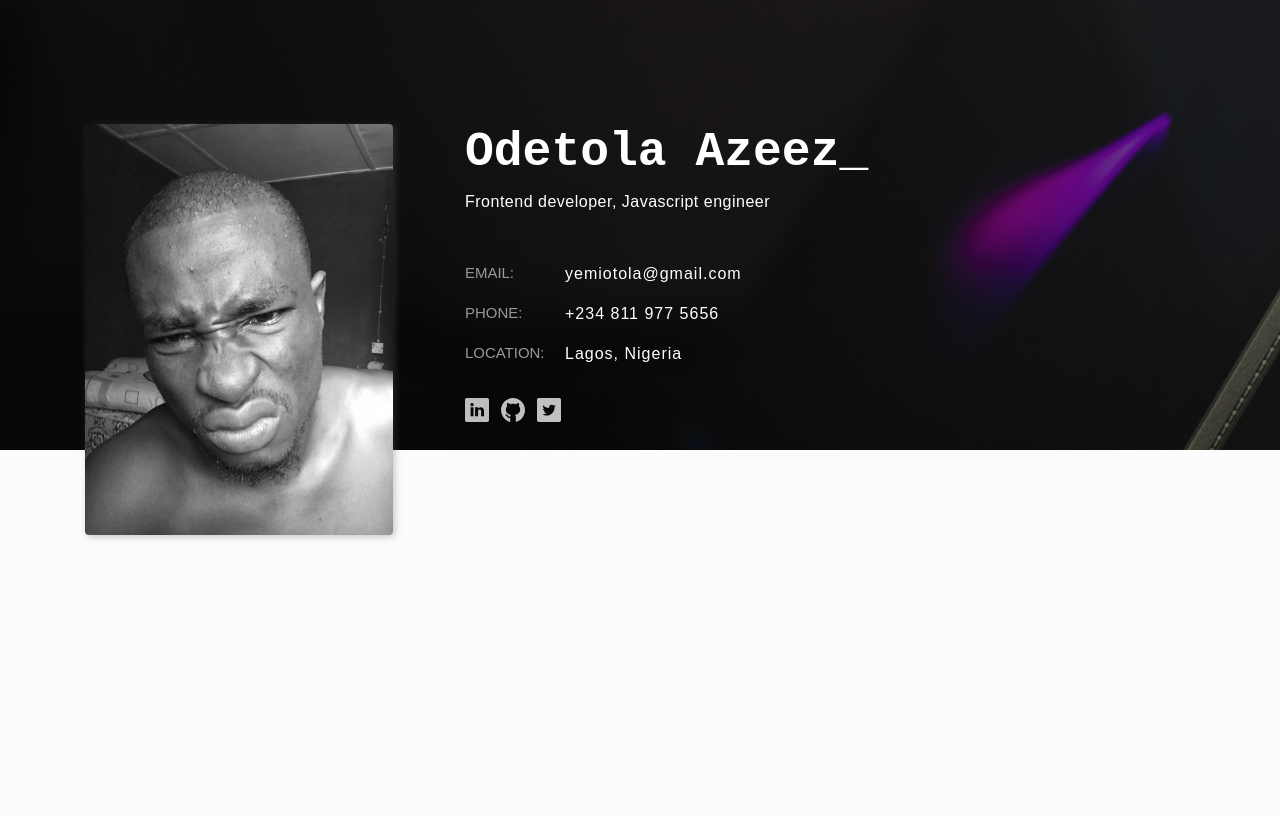
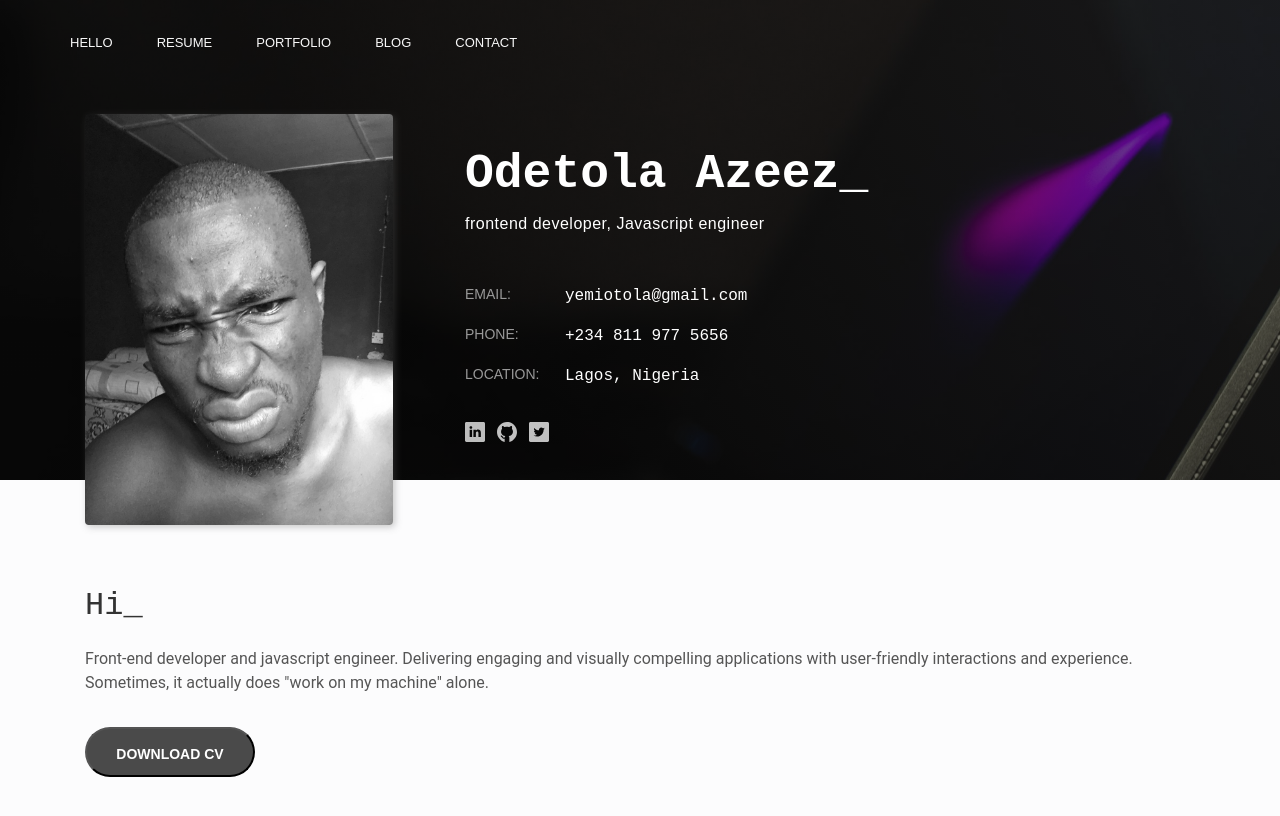
Before and after one commit to yemiOdetola/portfolio, a React (Create React App) app: page / in a window 1280 px wide. Shown: the top 816 px of the page. Built offline with nearby package versions, Linux system fonts and the light colour scheme.

Commit message:
hello...

```diff
--- a/src/assets/styles/shared.scss
+++ b/src/assets/styles/shared.scss
@@ -1,5 +1,5 @@
 body {
-    font-family: Roboto Mono, sans-serif;
+    font-family: "Roboto Mono", sans-serif;
     color: #333;
     background-color: rgb(252, 252, 253);
 }
@@ -13,12 +13,40 @@ body {
     display: none !important;
 }
 
-.banner {
+.section-header {
+  font-size: 2rem;
+  font-family: Roboto Mono,monospace;
+  line-height: 43px;
+  margin-bottom: 1.25rem;
+}
+
+.primary {
+  margin-top: 1rem;
+  background-color: #4a4a4a;
+  height: 50px;
+  color: #fff;
+  border-radius: 25px;
+  font-size: 14px;
+  padding: 15px;
+  min-width: 170px;
+  text-align: center;
+  display: inline-block;
+  font-weight: 600;
+  overflow: hidden;
+  text-transform: uppercase;
+  &:hover {
+    background-color: #575757;
+    text-decoration: none;
+  }
+}
+
+.header {
   background-image: url('../images/banner.jpg');
   background-repeat: no-repeat;
   background-size: cover;
-  max-height: 450px;
+  max-height: 480px;
   width: 100%;
+  margin-bottom: 4rem;
   &:before {
     content: "";
     position: absolute;
@@ -27,13 +55,13 @@ body {
     right: 0;
     z-index: 0;
     background: linear-gradient(54deg,rgba(0, 0, 0, 0.705) 34%,rgba(26, 25, 25, 0.425));
-    max-height: 450px;
+    max-height: 480px;
   }
+
   .main-details {
-    padding-top: 80px;
     .profile-img {
       position: relative;
-      top: 2.75rem;
+      top: 0.75rem;
       img {
         width: 88%;
         height: auto;
@@ -51,7 +79,7 @@ body {
         .name {
           font-size: 3rem;
           font-weight: 600;
-          font-family: Roboto Mono,monospace;
+          font-family: Roboto Mono, monospace;
         }
         .spec {
           letter-spacing: 0.5px;
@@ -66,11 +94,10 @@ body {
           color: #999;
           text-transform: uppercase;
           font-weight: 500;
-          font-size: 0.935rem;
+          font-size: 0.875rem;
         }
         .value {
-          letter-spacing: 1px;
-          font-weight: 300;
+          font-family: "Roboto Mono", monospace;
         }
       }
       .socials {
@@ -82,7 +109,8 @@ body {
           opacity: 0.75;
           margin-right: 0.75rem;
           img {
-            width: 1.5rem;
+            width: 20px;
+            height: 20px;
           }
           &:hover {
             text-decoration: none;
@@ -93,3 +121,36 @@ body {
     }
   }
 }
+
+.nav-items {
+  z-index: 1;
+  margin: 2rem 0;
+  ul {
+    padding-left: 0;
+    display: flex;
+    justify-content: flex-start;
+    li {
+      list-style: none;
+      line-height: 22px;
+      padding-right: 2.75rem;
+      font-size: 0.8125rem;
+      a {
+        color: #f9f9f9;
+        text-transform: uppercase;
+        transition: all 0.125s;
+        &:hover {
+          text-decoration: none;
+          opacity: 0.6;
+        }
+      }
+    }
+  }
+}
+
+.hello {
+  padding: 2.5rem 0;
+  .description {
+    color: #555;
+    font-family: Roboto, sans-serif;
+  }
+}
--- a/src/components/Banner.js
+++ b/src/components/Header.js
@@ -1,18 +1,12 @@
 import React from 'react';
 import { profile } from '../constants/user';
+import NavBar from './NavBar';
 // Banner-bg by Jared Brashier on Unsplash
-export default function Banner() {
-  // renderData = (data) => {
-  //   return (
-  //     <div className="each-data">
-  //       <div className="name">location</div>
-  //       <div className="value">{profile.location}</div>
-  //     </div>
-  //   )
-  // }
+export default function Header() {
   console.log(profile);
   return (
-    <header className="banner">
+    <header className="header">
+      <NavBar />
       <div className="main-details">
         <div className="container">
           <div className="row">
--- /dev/null
+++ b/src/components/Hello.js
@@ -0,0 +1,16 @@
+import React from 'react'
+
+export default function Hello() {
+  return (
+
+    <section className="container">
+      <div className="hello">
+        <h2 className="section-header">Hi_</h2>
+        <p className="description">
+          Front-end developer and javascript engineer. Delivering engaging and visually compelling applications with user-friendly interactions and experience. Sometimes, it actually does "work on my machine" alone.
+      </p>
+        <button className="primary">Download CV</button>
+      </div>
+    </section>
+  )
+}
--- /dev/null
+++ b/src/components/NavBar.js
@@ -0,0 +1,31 @@
+import React from 'react';
+
+export default function NavBar() {
+  return (
+    <div className="nav-bar">
+      <div className="container">
+        <div className="row">
+          <nav className="nav-items desktop">
+            <ul>
+              <li className="nav-item">
+                <a href="#hello">hello</a>
+              </li>
+              <li className="nav-item">
+                <a href="#resume">resume</a>
+              </li>
+              <li className="nav-item">
+                <a href="#portfolio">portfolio</a>
+              </li>
+              <li className="nav-item">
+                <a href="#blog">blog</a>
+              </li>
+              <li className="nav-item">
+                <a href="#contact">contact</a>
+              </li>
+            </ul>
+          </nav>
+        </div>
+      </div>
+    </div>
+  )
+}
--- a/src/constants/user.js
+++ b/src/constants/user.js
@@ -1,6 +1,6 @@
 const profile = {
   name: 'Odetola Azeez_',
-  spec: 'Frontend developer, Javascript engineer',
+  spec: 'frontend developer, Javascript engineer',
   email: 'yemiotola@gmail.com',
   phone: '+234 811 977 5656',
   location: 'Lagos, Nigeria',
--- a/src/pages/Profile.js
+++ b/src/pages/Profile.js
@@ -1,12 +1,13 @@
 import React from 'react';
-import Banner from '../components/Banner';
+import Header from '../components/Header';
+import Hello from '../components/Hello';
 
 export default function Profile() {
   return (
     <>
-      <Banner />
-      <div className="container">
-      </div>
+      <Header />
+      <Hello />
+      <hr />
     </>
   )
 }
```
